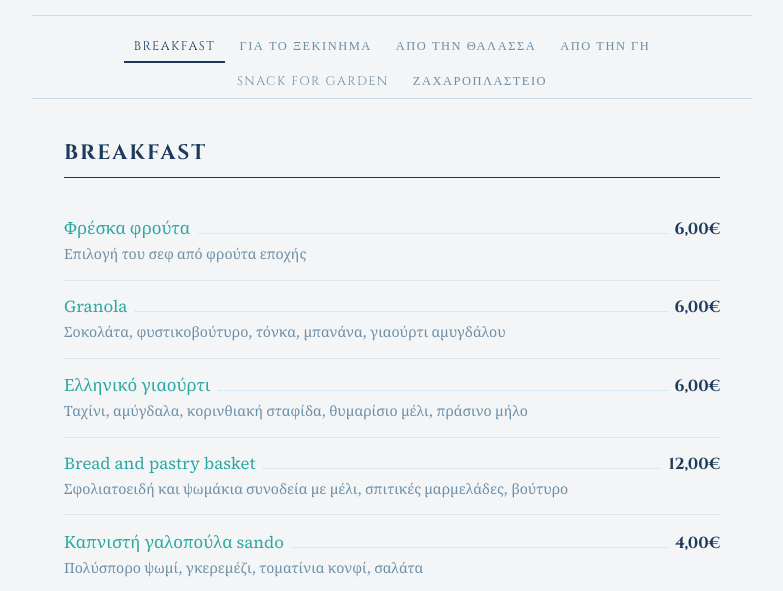
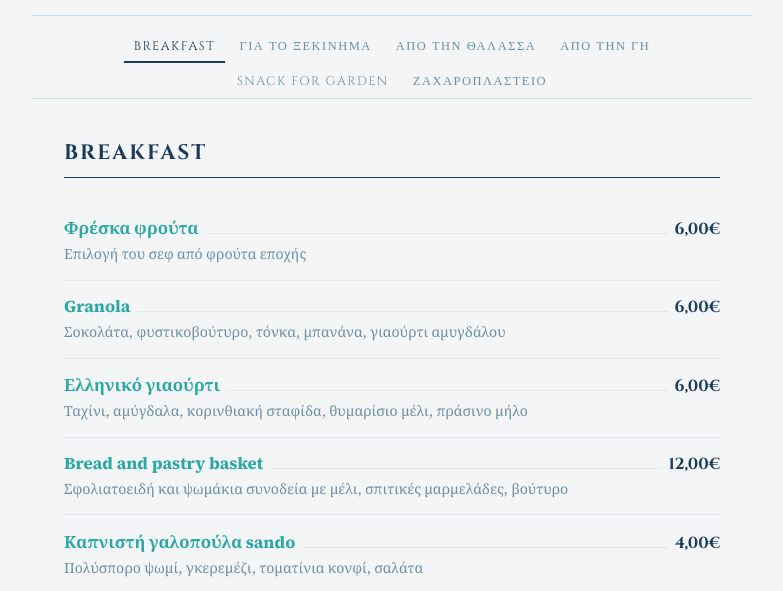
Before and after one commit to Sogoten/heleon-menu-live, a plain HTML site: page index.html in a window 1280 px wide. Shown: the part 204-795 px from the top of the page, without its empty margins (248-1031 px from the left). Drawn offline with Linux system fonts and the light colour scheme.

Commit message:
Menu update 25/6/2026, 10:00:07 π.μ.

```diff
--- a/index.html
+++ b/index.html
@@ -32,7 +32,7 @@
   /* Items */
   .menu-item { padding: 0.9rem 0; border-bottom: 1px solid rgba(197,220,232,0.5); }
   .item-top { display: flex; align-items: baseline; gap: 0; }
-  .item-name { font-size: 1.05rem; font-weight: 400; color: #2BA8A4; flex-shrink: 0; max-width: 70%; }
+  .item-name { font-size: 1.05rem; font-weight: 700; color: #2BA8A4; flex-shrink: 0; max-width: 70%; }
   .item-dots { flex: 1; border-bottom: 1px dotted #C5DCE8; margin: 0 8px 3px; }
   .item-price { font-size: 1.0rem; font-weight: 700; color: #1B3A5C; white-space: nowrap; flex-shrink: 0; font-family: 'Cinzel', serif; }
   .item-desc { font-size: 0.88rem; color: #6B8FA8; margin-top: 4px; line-height: 1.5; font-style: normal; font-weight: 400; }
```
